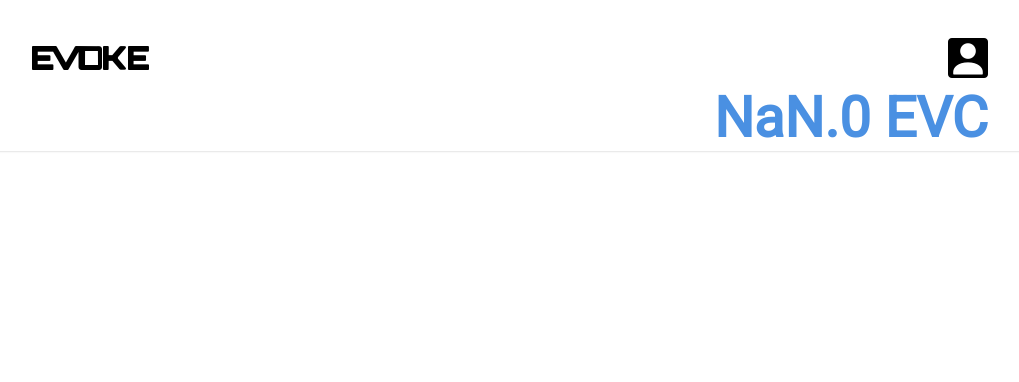
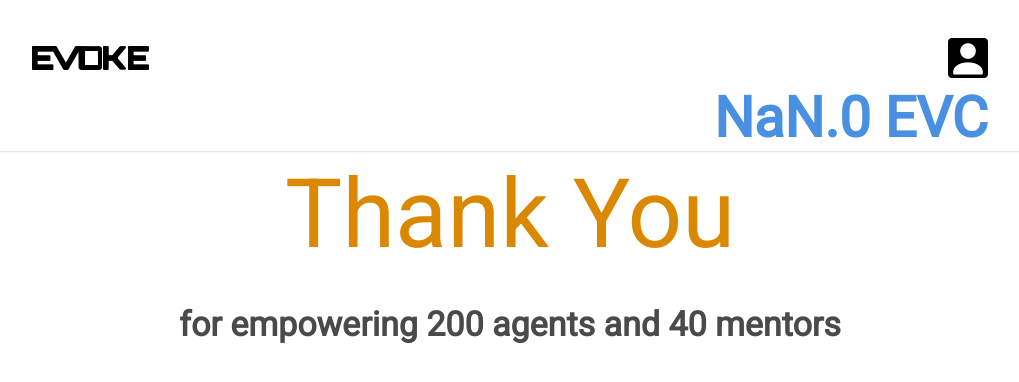
Before and after one commit to EvokeNet/blockchain, a React app: page /thankyoupage in a window 1280 px wide. Shown: the top 382 px of the page, without its empty margins (130-1149 px from the left). Built offline with nearby package versions, Linux system fonts and the light colour scheme.

Commit message:
Adds Thank You Page

```diff
--- a/src/components/App.js
+++ b/src/components/App.js
@@ -2,6 +2,7 @@ import React, { Component } from 'react';
 
 import Header from "./Header.js"
 import MakeCampaignDonation from './MakeCampaignDonation.js'
+import ThankYouPage from './ThankYouPage';
 import CampaignList from './CampaignList.js';
 import { BrowserRouter as Router, Route, Link } from 'react-router-dom'
 
@@ -13,6 +14,7 @@ class App extends Component {
           <Header />
           <Route exact path="/" component={CampaignList} />
           <Route path="/makeCampaignDonation" component={MakeCampaignDonation} />
+          <Route path="/thankyoupage" component={ThankYouPage} />
         </div>
       </Router>
     );
--- a/src/components/MakeCampaignDonation.js
+++ b/src/components/MakeCampaignDonation.js
@@ -4,6 +4,7 @@ import './Campaign.css';
 
 import Campaign from './Campaign.js';
 import Formatter from "../util/Formatter";
+import { Link } from 'react-router-dom';
 
 class MakeCampaignDonation extends Component {
 
@@ -61,7 +62,9 @@ class MakeCampaignDonation extends Component {
                      className="clear-btn"
                      onClick={this.clearDonation} />
             </div>
-            <input type="button" value="Fund" className="fund-btn" />
+            <Link to="/thankyoupage">
+              <input type="button" value="Fund" className="fund-btn" />
+            </Link>
           </div>
         </div>
       </section>
--- /dev/null
+++ b/src/components/ThankYouPage.css
@@ -0,0 +1,21 @@
+.thank-you-header {
+  text-align: center;
+  height: 112px;
+  /* width: 442px; */
+	color: #DA8800;
+	font-family: Roboto;
+	font-size: 96px;
+	font-weight: 100;
+	line-height: 112px;
+}
+
+.empowerment-statement {
+	height: 46px;
+	/* width: 960px; */
+	color: #4A4A4A;
+	font-family: Roboto;
+	font-size: 34px;
+	font-weight: bold;
+	line-height: 40px;
+	text-align: center;
+}
--- /dev/null
+++ b/src/components/ThankYouPage.js
@@ -0,0 +1,16 @@
+import React, { Component } from 'react';
+import './ThankYouPage.css'
+
+class ThankYouPage extends Component {
+
+  render() {
+    return (
+      <div>
+        <div className='thank-you-header'>Thank You</div>
+        <p className= 'empowerment-statement'>for empowering 200 agents and 40 mentors</p>
+      </div>
+    );
+  };
+}
+
+export default ThankYouPage;
```
Also changed, not shown: 1 other file (tests, documents, lock files or other folders).
